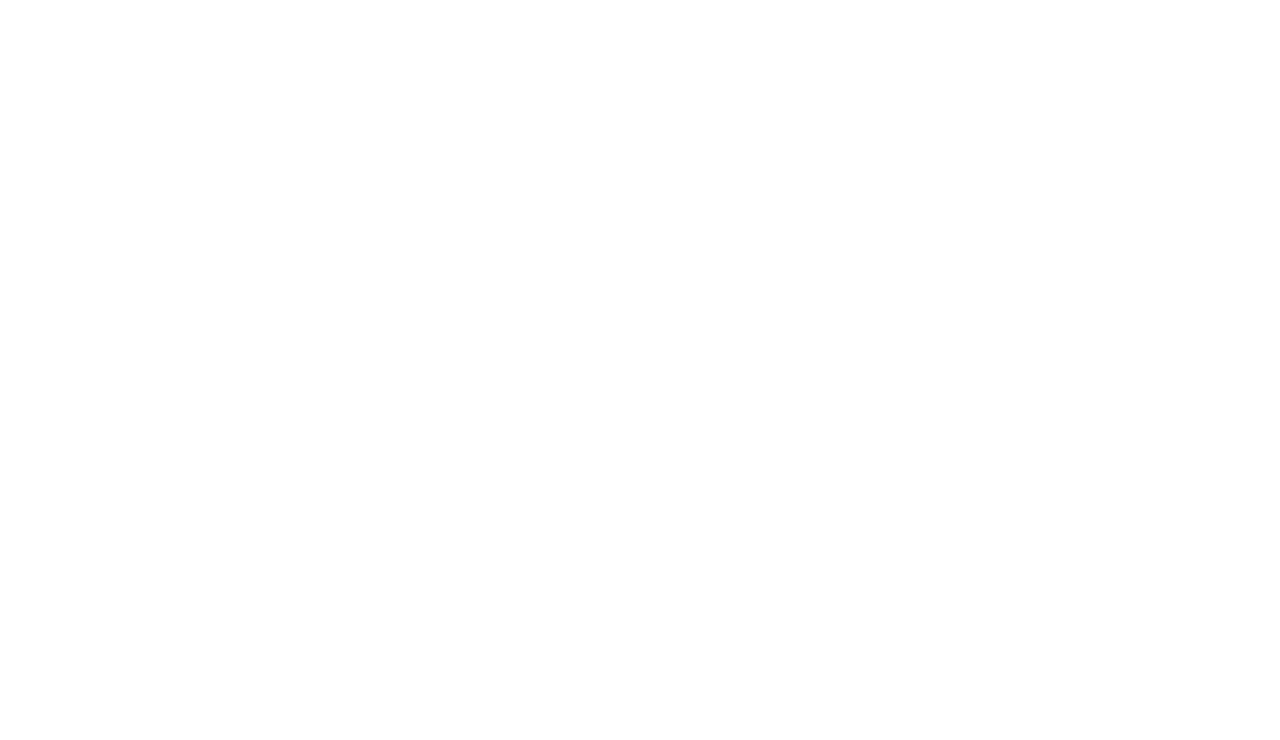
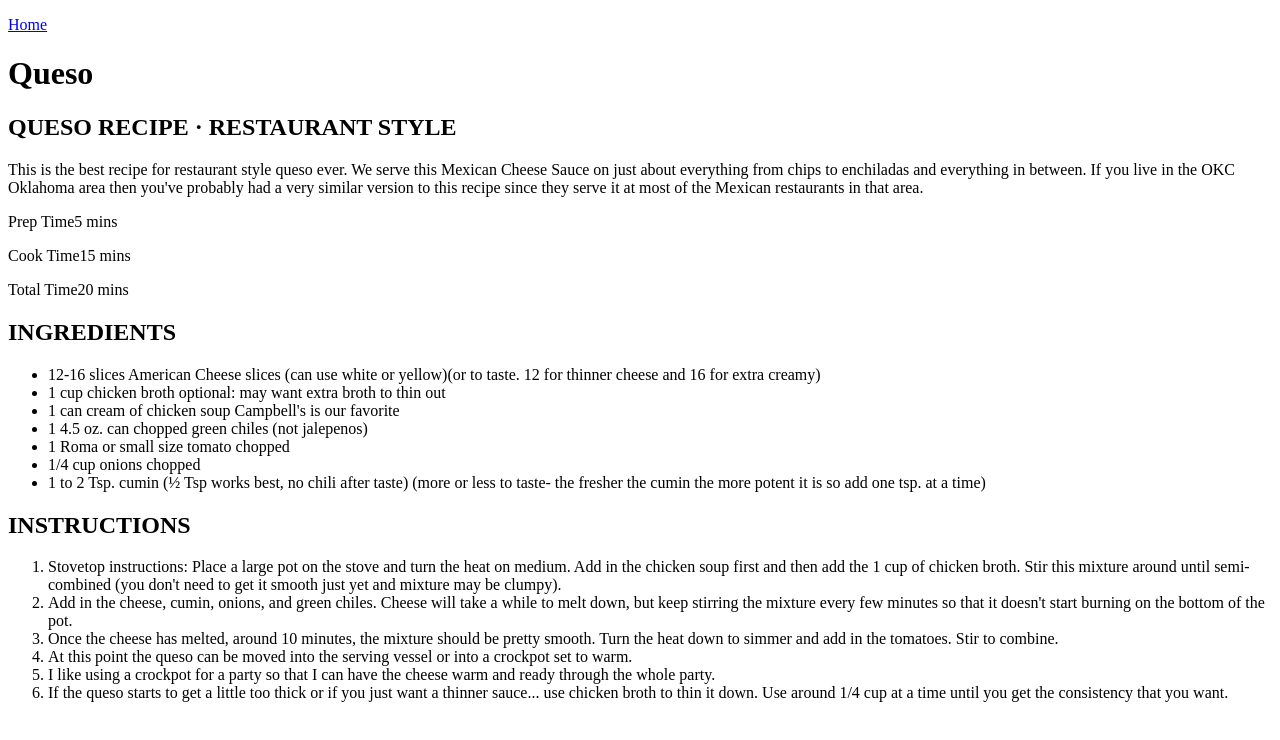
Before and after one commit to ChrisStogsdill/odin-recipes, a plain HTML site: page recipes/queso.html in a window 1280 px wide. Drawn offline with Linux system fonts and the light colour scheme.

Commit message:
add in site text

```diff
--- a/recipes/queso.html
+++ b/recipes/queso.html
@@ -0,0 +1,95 @@
+<!DOCTYPE html>
+<html lang="en">
+<head>
+    <meta charset="UTF-8">
+    <meta http-equiv="X-UA-Compatible" content="IE=edge">
+    <meta name="viewport" content="width=device-width, initial-scale=1.0">
+    <title>Queso Recipe</title>
+</head>
+<body>
+   <p><a href="../index.html" >Home</a></p>
+    <h1>Queso </h1>
+    <h2>QUESO RECIPE · RESTAURANT STYLE</h2>
+    <p>This is the best recipe for restaurant style queso ever.  We serve this Mexican Cheese Sauce on just about everything from chips to enchiladas and everything in between.  If you live in the OKC Oklahoma area then you've probably had a very similar version to this recipe since they serve it at most of the Mexican restaurants in that area.
+
+    </p>
+
+        <p>
+            Prep Time5 mins
+        </p>
+
+        <p>
+            Cook Time15 mins
+        </p>
+
+        <p>
+            Total Time20 mins
+        </p>
+
+    <h2>
+        INGREDIENTS
+    </h2>
+
+        <ul>
+            <li>
+                12-16 slices American Cheese slices (can use white or yellow)(or to taste. 12 for thinner cheese and 16 for extra creamy)
+            </li>
+
+            <li>
+                1 cup chicken broth optional: may want extra broth to thin out
+            </li>
+
+            <li>
+                1 can cream of chicken soup Campbell's is our favorite
+            </li>
+
+            <li>
+                1 4.5 oz. can chopped green chiles (not jalepenos)
+            </li>
+
+            <li>
+                1 Roma or small size tomato chopped
+            </li>
+
+            <li>
+                1/4 cup onions chopped
+            </li>
+
+            <li>
+                1 to 2 Tsp. cumin (½ Tsp works best, no chili after taste) (more or less to taste- the fresher the cumin the more potent it is so add one tsp. at a time)
+            </li>
+        </ul>
+
+    <h2>
+        INSTRUCTIONS
+    </h2>
+
+        <ol>
+            <li>
+                Stovetop instructions: Place a large pot on the stove and turn the heat on medium.  Add in the chicken soup first and then add the 1 cup of chicken broth.  Stir this mixture around until semi-combined (you don't need to get it smooth just yet and mixture may be clumpy).
+            </li>
+
+            <li>
+                Add in the cheese, cumin, onions, and green chiles.  Cheese will take a while to melt down, but keep stirring the mixture  every few minutes so that it doesn't start burning on the bottom of the pot.
+            </li>
+
+            <li>
+                Once the cheese has melted, around 10 minutes, the mixture should be pretty smooth.  Turn the heat down to simmer and add in the tomatoes.  Stir to combine.
+            </li>
+
+            <li>
+                At this point the queso can be moved into the serving vessel or into a crockpot set to warm.
+            </li>
+
+            <li>
+                I like using a crockpot for a party so that I can have the cheese warm and ready through the whole party.
+            </li>
+
+            <li>
+                If the queso starts to get a little too thick or if you just want a thinner sauce... use chicken broth to thin it down. Use around 1/4 cup at a time until you get the consistency that you want.
+            </li>
+        </ol>
+
+
+</body>
+</html>
```
Also changed, not shown: index.html (+7 -0 lines), 1 other file.
